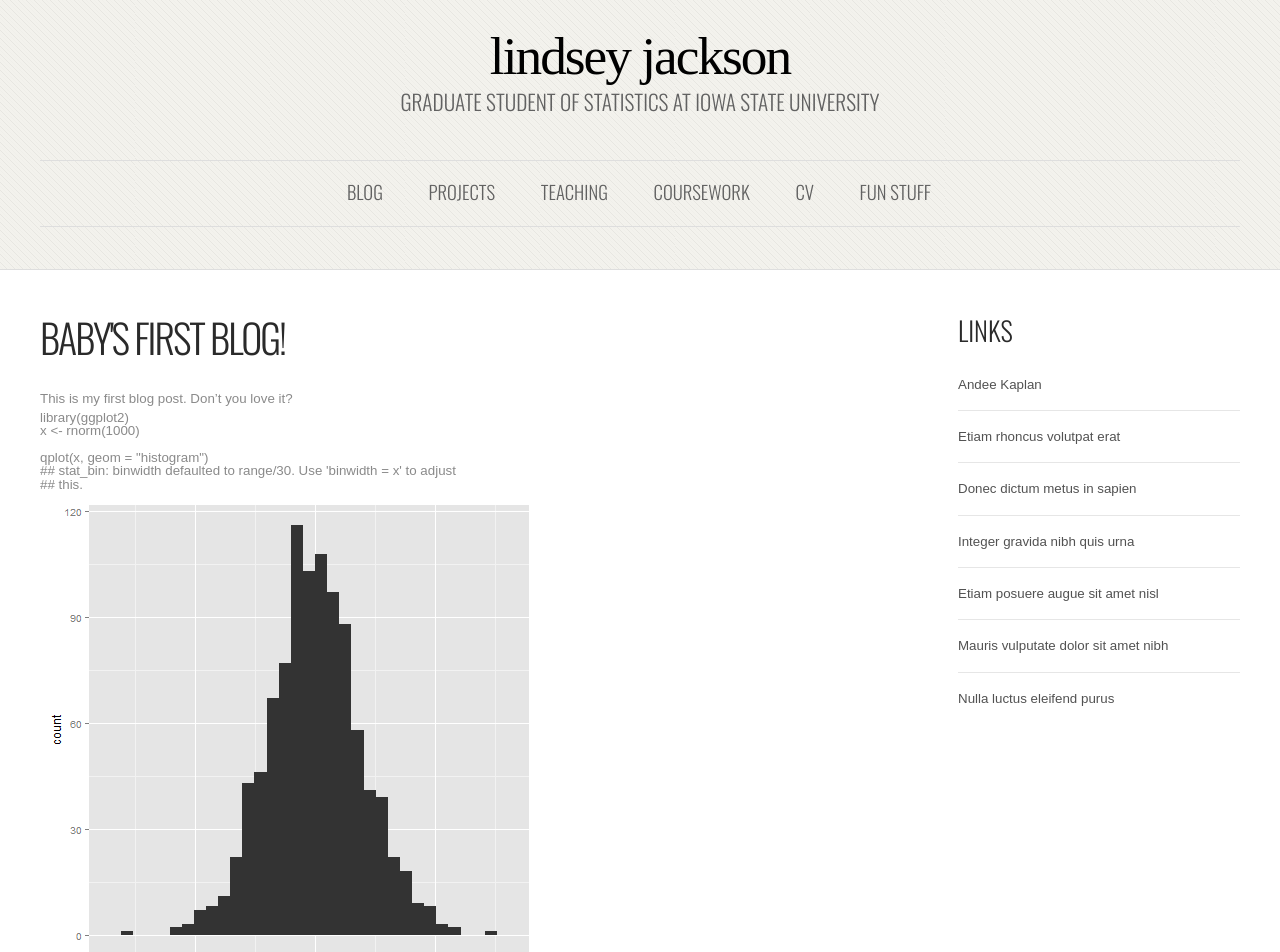
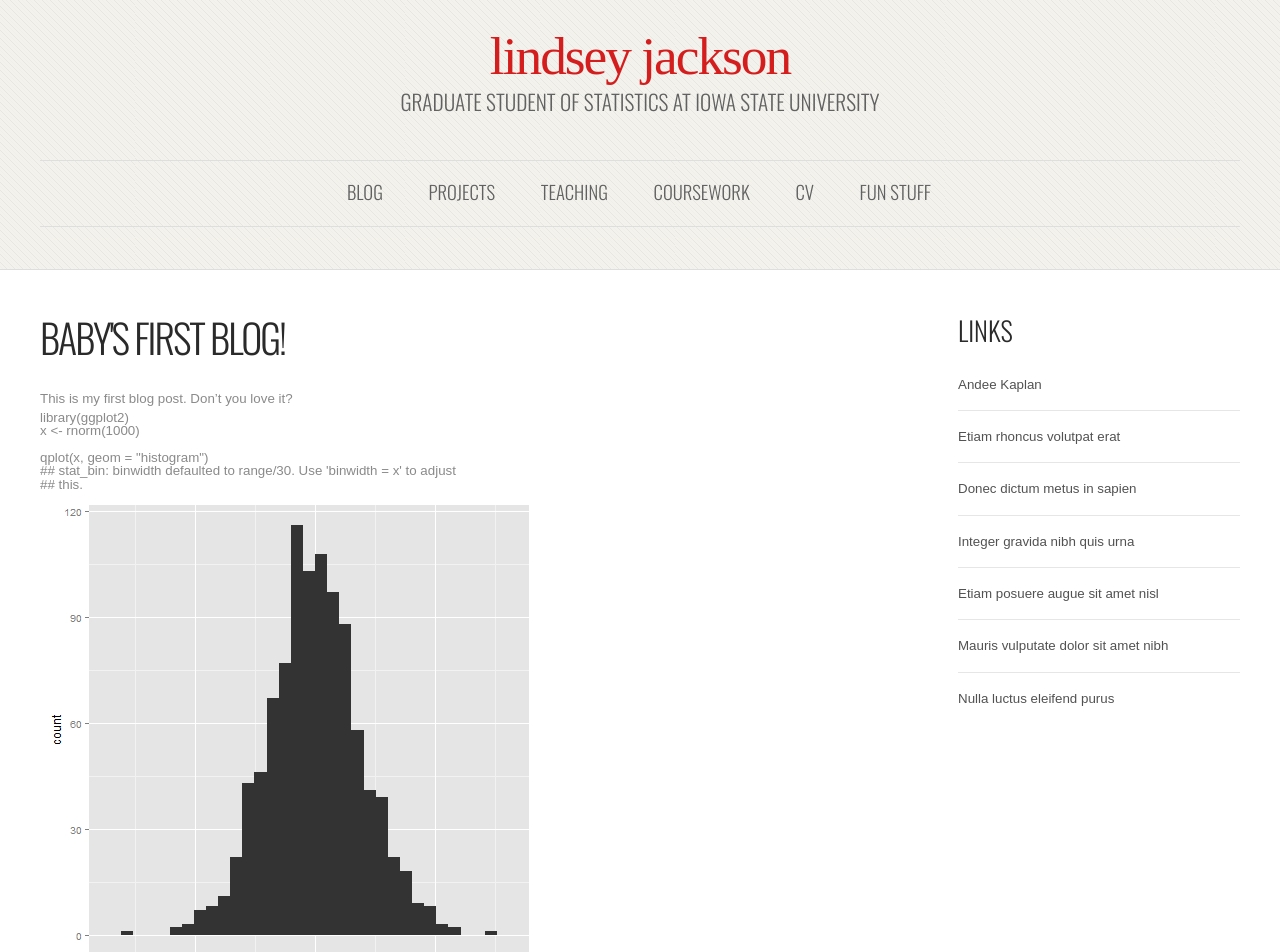
Before and after one commit to lmjackson/lmjackson.github.io, a Jekyll site: the page built from index.html, in a window 1280 px wide. Shown: the top 952 px of the page. Built offline with Jekyll 4.4.1, drawn with Linux system fonts in a browser that asks for light colours; some web fonts are replaced; Markdown is read by kramdown in place of the engine named in the settings.

Commit message:
color change title

```diff
--- a/css/style-desktop.css
+++ b/css/style-desktop.css
@@ -51,7 +51,7 @@
 	font-family: 'Petit Formal Script', cursive;
 	font-size: 40pt;
 	font-weight: 200;
-	color: #000000;
+	color: #D41E1E;
 }
 
 #logo p {
--- a/css/style-mobile.css
+++ b/css/style-mobile.css
@@ -38,7 +38,7 @@
 	font-family: 'Petit Formal Script', cursive;
 	font-size: 16pt;
 	font-weight: 200;
-	color: #2A2A2A;
+	color: #D41E1E;
 }
 
 #mobileUI-site-nav-opener {
```
